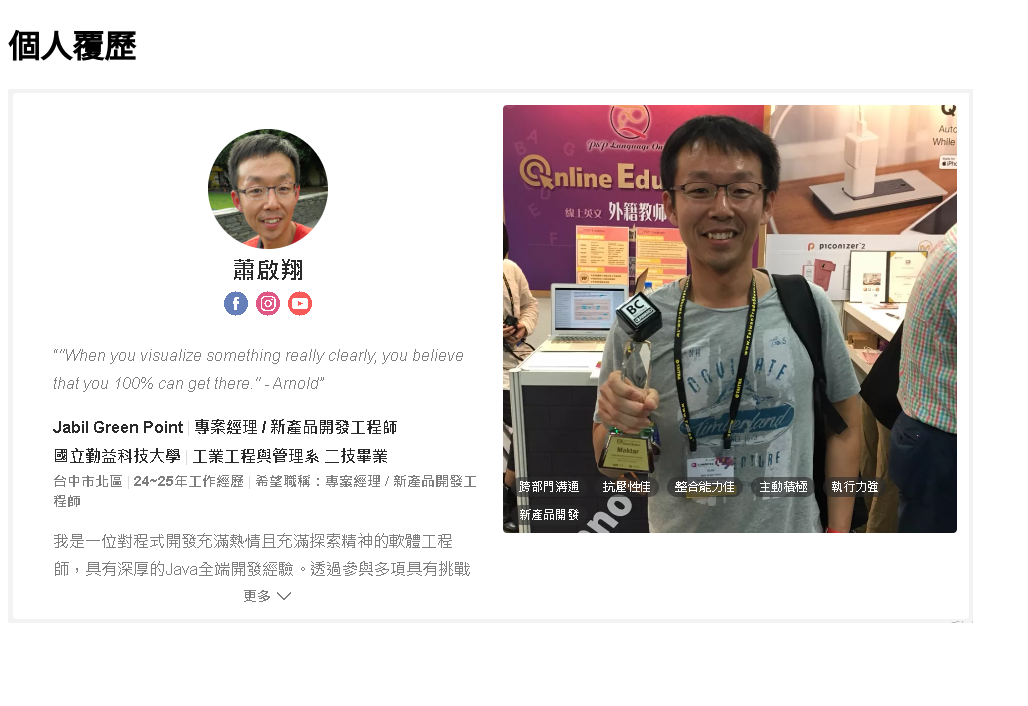
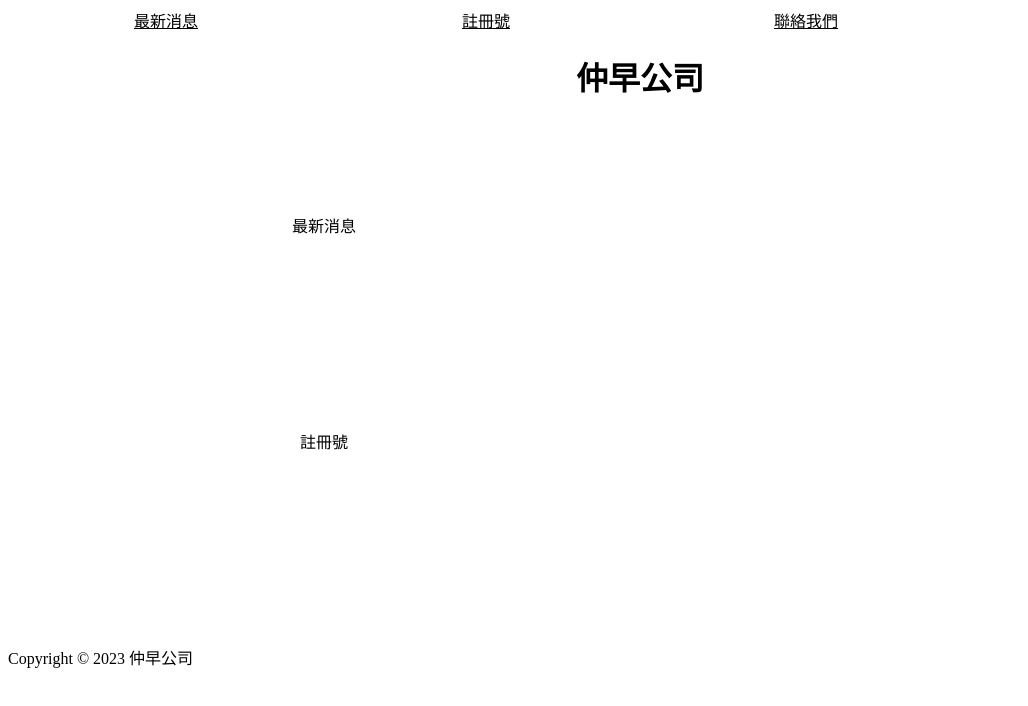
Before and after one commit to ChishiangHsiao/ChishiangHsiao.github.io, a plain HTML site: page index.html in a window 1280 px wide. Shown: the whole page, without its empty margins (0-1028 px from the left). Drawn offline with Linux system fonts and the light colour scheme.

Commit message:
Update index.html

```diff
--- a/index.html
+++ b/index.html
@@ -1,11 +1,74 @@
 <!DOCTYPE html>
 <html lang="en">
 <head>
-    <meta charset="UTF-8">
-    <title>個人覆歷</title>
+  <meta charset="UTF-8">
+  <title>仲早公司</title>
+  <style>
+    /* 導覽頁標籤 */
+    .nav-link {
+      display: inline-block;
+      width: 25%;
+      text-align: center;
+      color: black;
+      font-size: 16px;
+    }
+
+    /* 公司名稱正方形 */
+    .company-name {
+      width: 100%;
+      height: 100px;
+      background-color: #ffffff;
+      text-align: center;
+      margin-bottom: 60px;
+    }
+
+    /* 旁邊兩個長方形 */
+    .link-box {
+      width: 50%;
+      height: 200px;
+      background-color: #ffffff;
+      text-align: center;
+    }
+
+    /* RWD */
+    @media (max-width: 768px) {
+      .nav-link {
+        width: 50%;
+      }
+
+      .company-name {
+        width: 100%;
+        height: 150px;
+      }
+
+      .link-box {
+        width: 100%;
+        height: 100px;
+      }
+    }
+  </style>
 </head>
 <body>
-    <h1>個人覆歷</h1>
-    <img src="resume.png">
+  <header>
+    <nav>
+      <a href="#" class="nav-link">最新消息</a>
+      <a href="#" class="nav-link">註冊號</a>
+      <a href="#" class="nav-link">聯絡我們</a>
+    </nav>
+  </header>
+  <main>
+    <div class="company-name">
+      <h1>仲早公司</h1>
+    </div>
+    <div class="link-box">
+      <p>最新消息</p>
+    </div>
+    <div class="link-box">
+      <p>註冊號</p>
+    </div>
+  </main>
+  <footer>
+    <p>Copyright &copy; 2023 仲早公司</p>
+  </footer>
 </body>
 </html>
```
